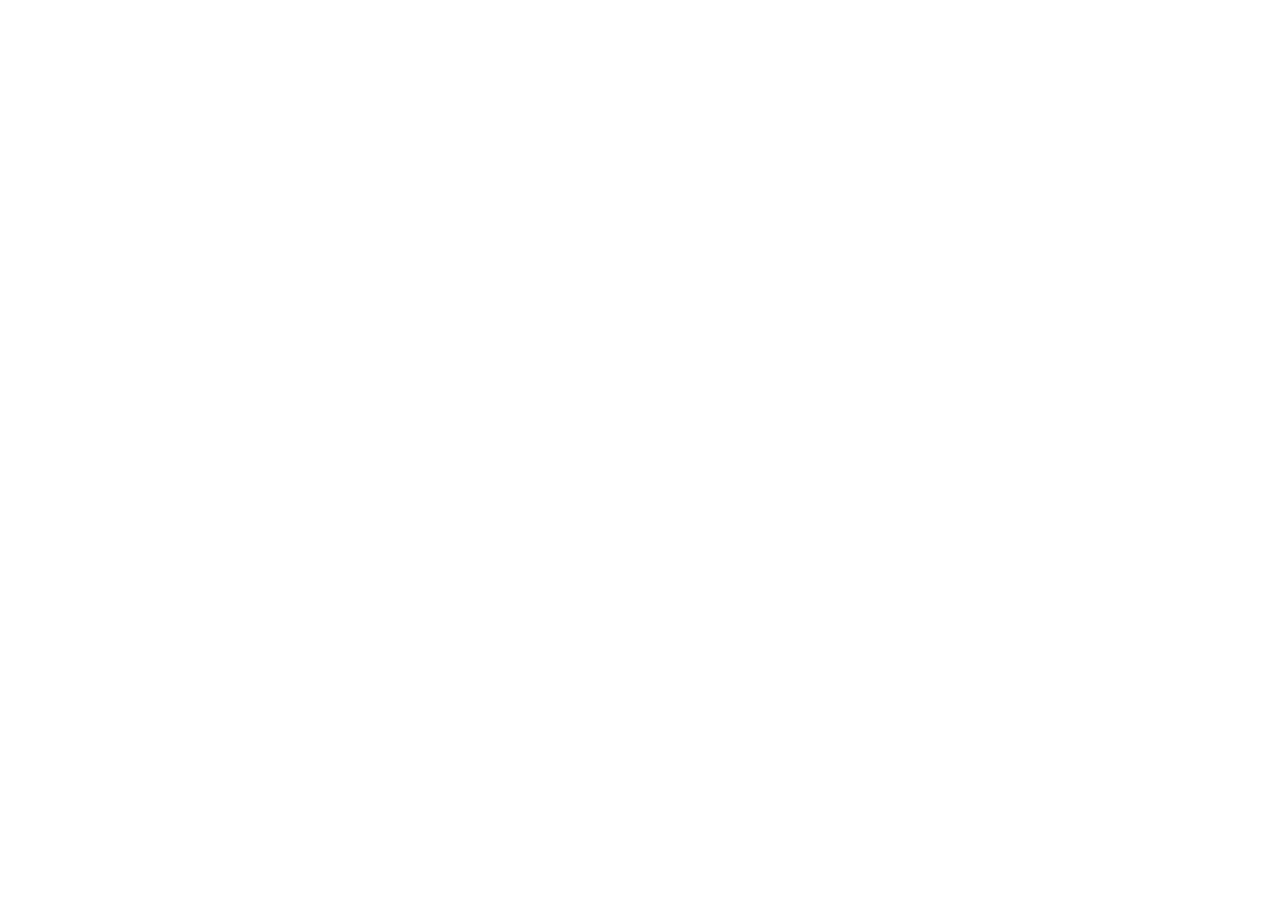
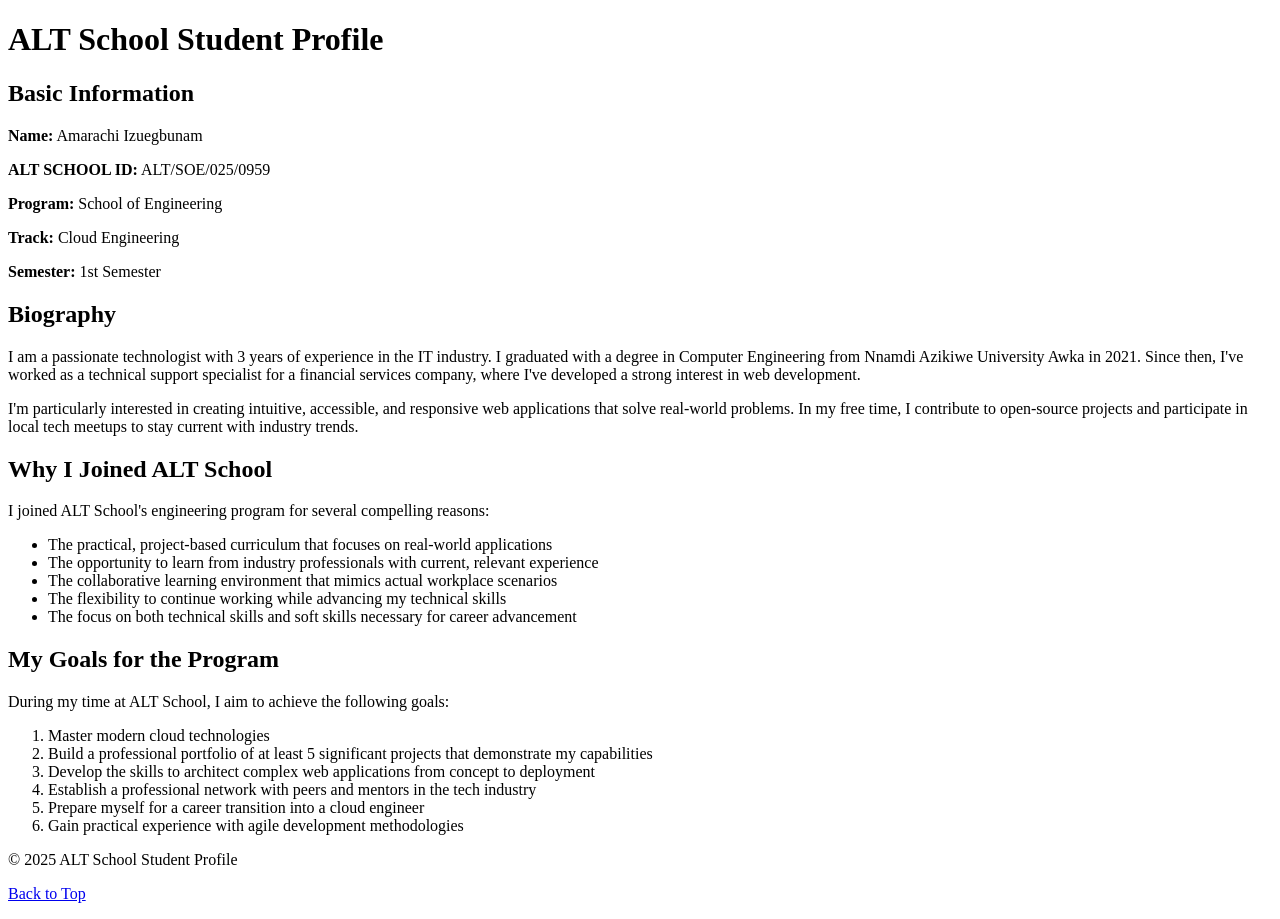
Before and after one commit to Amarachi-hub/Student_Profile, a plain HTML site: page index.html in a window 1280 px wide. Before the commit the page ends 800 px from the top, so only its background shows below. Drawn offline with Linux system fonts and the light colour scheme.

Commit message:
set up student profile

```diff
--- a/index.html
+++ b/index.html
@@ -6,6 +6,55 @@
     <title>Student Profile_Alt School</title>
 </head>
 <body>
+    <header id="top">
+        <h1>ALT School Student Profile</h1>
+    </header>
 
+    <main>
+        <section>
+            <h2>Basic Information</h2>
+            <p><strong>Name:</strong> Amarachi Izuegbunam</p>
+            <p><strong>ALT SCHOOL ID:</strong> ALT/SOE/025/0959</p>
+            <p><strong>Program:</strong> School of Engineering</p>
+            <p><strong>Track:</strong> Cloud Engineering</p>
+            <p><strong>Semester:</strong> 1st Semester</p>
+        </section>
+
+        <section>
+            <h2>Biography</h2>
+            <p>I am a passionate technologist with 3 years of experience in the IT industry. I graduated with a degree in Computer Engineering from Nnamdi Azikiwe University Awka in 2021. Since then, I've worked as a technical support specialist for a financial services company, where I've developed a strong interest in web development.</p>
+            <p>I'm particularly interested in creating intuitive, accessible, and responsive web applications that solve real-world problems. In my free time, I contribute to open-source projects and participate in local tech meetups to stay current with industry trends.</p>
+        </section>
+
+        <section>
+            <h2>Why I Joined ALT School</h2>
+            <p>I joined ALT School's engineering program for several compelling reasons:</p>
+            <ul>
+                <li>The practical, project-based curriculum that focuses on real-world applications</li>
+                <li>The opportunity to learn from industry professionals with current, relevant experience</li>
+                <li>The collaborative learning environment that mimics actual workplace scenarios</li>
+                <li>The flexibility to continue working while advancing my technical skills</li>
+                <li>The focus on both technical skills and soft skills necessary for career advancement</li>
+            </ul>
+        </section>
+
+        <section>
+            <h2>My Goals for the Program</h2>
+            <p>During my time at ALT School, I aim to achieve the following goals:</p>
+            <ol>
+                <li>Master modern cloud technologies </li>
+                <li>Build a professional portfolio of at least 5 significant projects that demonstrate my capabilities</li>
+                <li>Develop the skills to architect complex web applications from concept to deployment</li>
+                <li>Establish a professional network with peers and mentors in the tech industry</li>
+                <li>Prepare myself for a career transition into a cloud engineer</li>
+                <li>Gain practical experience with agile development methodologies</li>
+            </ol>
+        </section>
+    </main>
+
+    <footer>
+        <p>&copy; 2025 ALT School Student Profile</p>
+        <p><a href="#top">Back to Top</a></p>
+    </footer>
 </body>
 </html>
```
